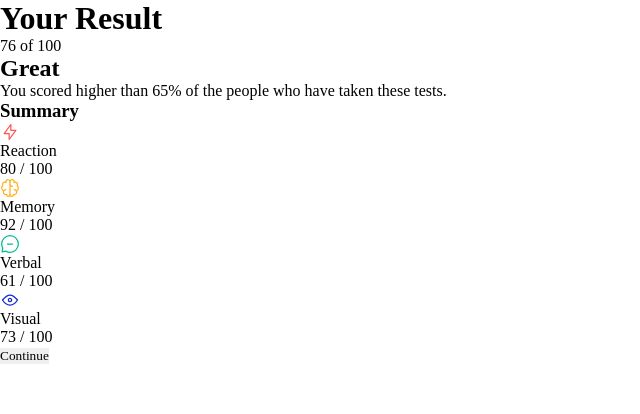
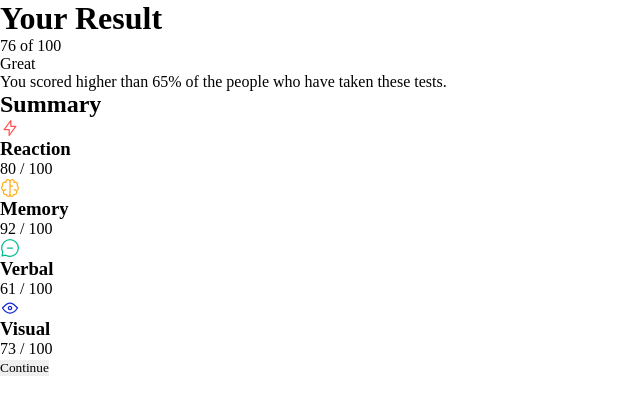
Before and after one commit to solracss/fem-results-summary-component, a plain HTML site: page index.html in a window 1280 px wide. Shown: the whole page, without its empty margins (0-640 px from the left). Drawn offline with Linux system fonts and the light colour scheme.

Commit message:
HTML: fix structure, add classes, attributes

```diff
--- a/index.html
+++ b/index.html
@@ -11,45 +11,47 @@
 
 <body>
     <main>
-        <div class="wrapper">
-            <div class="result-section">
-                <h1>Your Result</h1>
-                <div class="circle">
-                    <p>
-                        <span>76</span>
-                        of 100
-                    </p>
+        <div class="result-summary">
+            <div class="result-section grid-flow" data-spacing="large">
+                <h1 class="section-title">Your Result</h1>
+                <p class="result-score"><span>76</span> of 100</p>
+
+                <div class="grid-flow">
+                    <p class="result-rank">Great</p>
+                    <p>You scored higher than 65% of the people who have taken these tests.</p>
                 </div>
-                <h2>Great</h2>
-                <p>
-                    You scored higher than 65% of the people who have taken these tests.
-                </p>
             </div>
-            <div class="summary-section">
-                <h3>Summary</h3>
-                <div class="summary-stat reaction">
-                    <img src="./assets/images/icon-reaction.svg" alt="">
-                    <p>Reaction
-                    <div class="score">80 / 100</div>
-                    </p>
-                </div>
-                <div class="summary-stat memory">
-                    <img src="./assets/images/icon-memory.svg" alt="">
-                    <p>Memory
-                    <div class="score">92 / 100</div>
-                    </p>
-                </div>
-                <div class="summary-stat verbal">
-                    <img src="./assets/images/icon-verbal.svg" alt="">
-                    <p>Verbal
-                    <div class="score">61 / 100</div>
-                    </p>
-                </div>
-                <div class="summary-stat visual">
-                    <img src="./assets/images/icon-visual.svg" alt="">
-                    <p>Visual
-                    <div class="score">73 / 100</div>
-                    </p>
+            <div class="summary-section grid-flow" data-spacing="large">
+                <h2 class="section-title">Summary</h2>
+                <div class="grid-flow">
+                    <div class="summary-stat" data-stat-bg="red">
+                        <div class="flex-group">
+                            <img src="./assets/images/icon-reaction.svg" alt="" class="stat-icon">
+                            <h3 class="summary-stat-name">Reaction</h3>
+                        </div>
+                        <p class="stat-score">80<span> / 100</span></p>
+                    </div>
+                    <div class="summary-stat" data-stat-bg="yellow">
+                        <div class="flex-group">
+                            <img src="./assets/images/icon-memory.svg" alt="" class="stat-icon">
+                            <h3 class="summary-stat-name">Memory</h3>
+                        </div>
+                        <p class="stat-score">92<span> / 100</span></p>
+                    </div>
+                    <div class="summary-stat" data-stat-bg="green">
+                        <div class="flex-group">
+                            <img src="./assets/images/icon-verbal.svg" alt="" class="stat-icon">
+                            <h3 class="summary-stat-name">Verbal</h3>
+                        </div>
+                        <p class="stat-score">61<span> / 100</span></p>
+                    </div>
+                    <div class="summary-stat" data-stat-bg="blue">
+                        <div class="flex-group">
+                            <img src="./assets/images/icon-visual.svg" alt="" class="stat-icon">
+                            <h3 class="summary-stat-name">Visual</h3>
+                        </div>
+                        <p class="stat-score">73<span> / 100</span></p>
+                    </div>
                 </div>
                 <button class="btn">Continue</button>
             </div>
```
